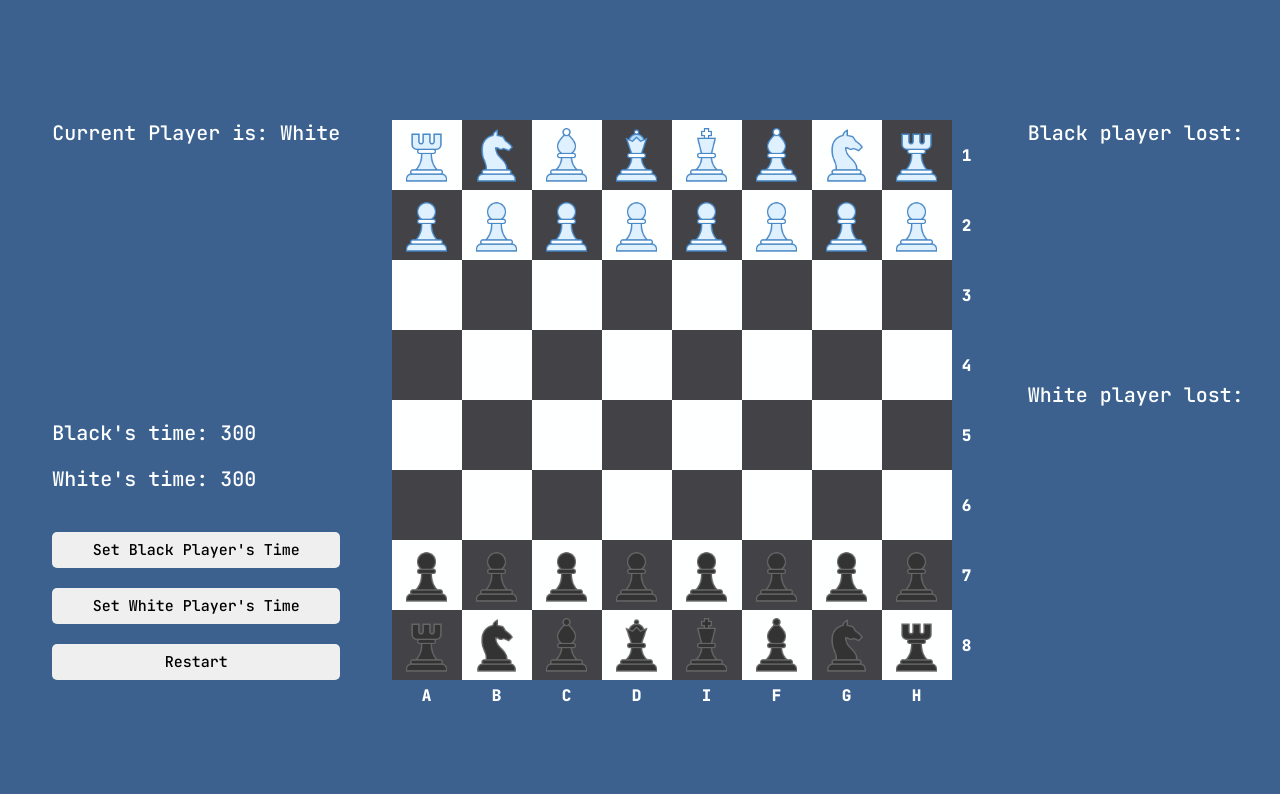
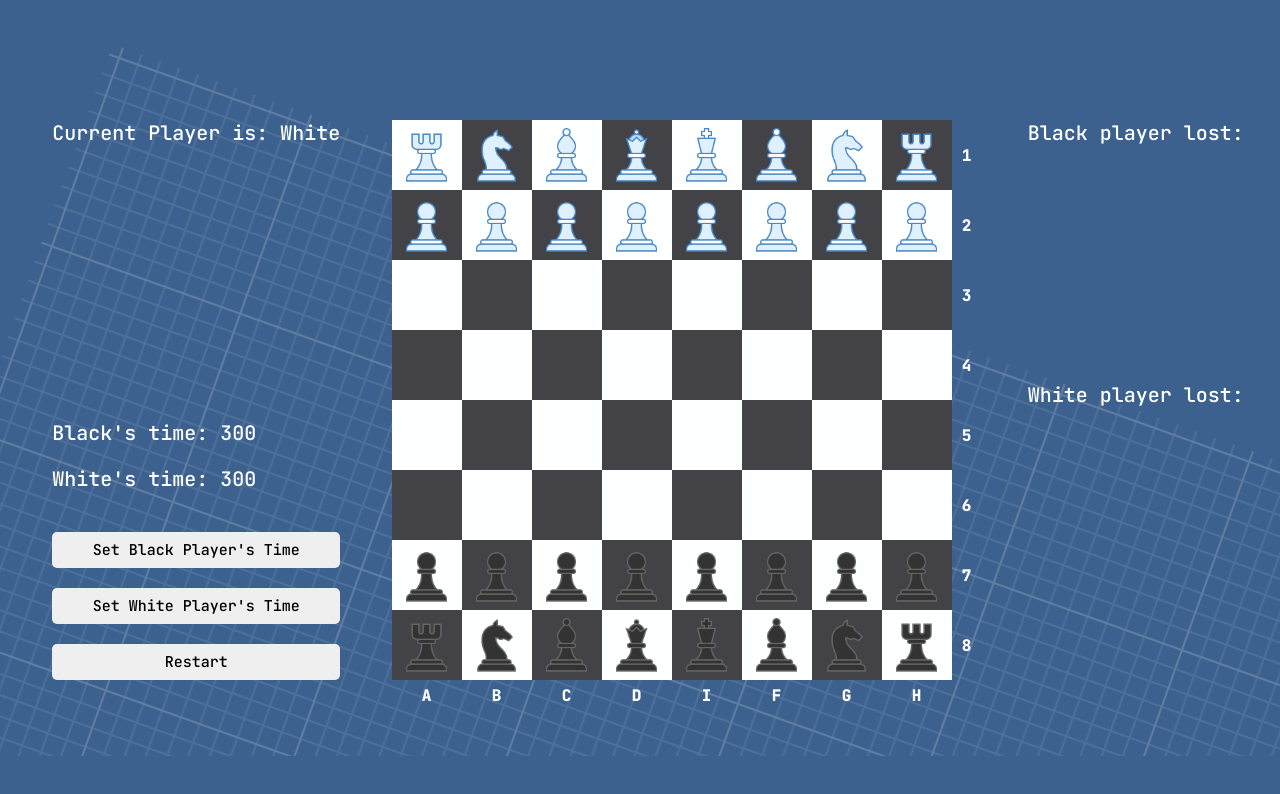
Before and after one commit to nordwaldberg/web-chess, a React (Create React App) app: page / in a window 1280 px wide. Shown: the top 794 px of the page. Built offline with nearby package versions, Linux system fonts and the light colour scheme.

Commit message:
Change background image

```diff
--- a/src/App.module.scss
+++ b/src/App.module.scss
@@ -7,7 +7,9 @@
   justify-content: center;
   align-items: center;
   color: $light-color;
-  //background-image: url("./assets/background-pattern.svg");
+  background-image: url("./assets/bg-rectangle.svg");
+  background-repeat: no-repeat;
+  background-position: right;
 }
 
 .info {
@@ -33,5 +35,4 @@
   margin: 0 4%;
 }
 
-.timer {
-}
+.timer {}
```
Also changed, not shown: src/assets/background-pattern.svg (deleted), src/assets/bg-rectangle.svg (added).
